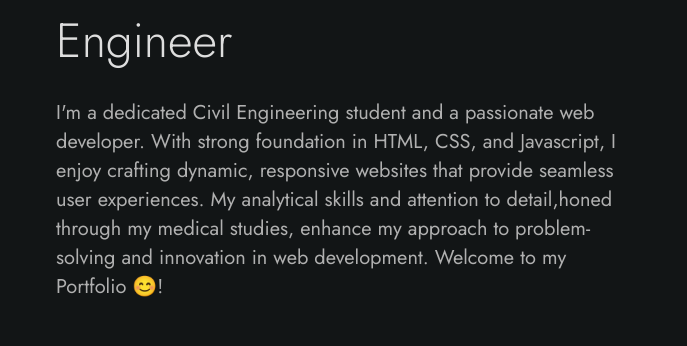
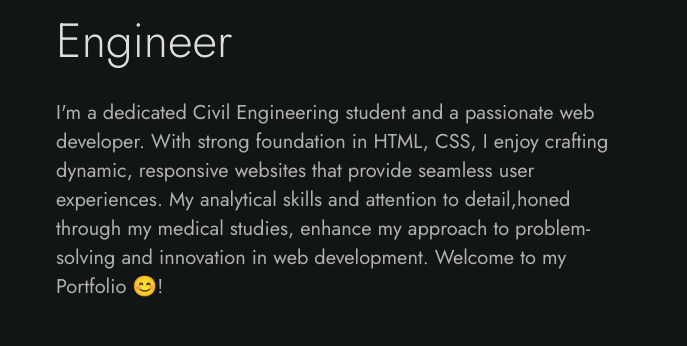
Before and after one commit to Moses2544/Portfolio-Website-Moses, a plain HTML site: page index.html in a window 1280 px wide. Shown: the part 339-685 px from the top of the page, 0-687 px from the left. Drawn offline with Linux system fonts and the light colour scheme.

Commit message:
Update index.html

```diff
--- a/index.html
+++ b/index.html
@@ -66,7 +66,7 @@
             </h1>
 
             <p class="home__description">
-              I'm a dedicated Civil Engineering student and a passionate web developer. With strong foundation in HTML, CSS, and Javascript, I enjoy crafting dynamic, responsive websites that provide seamless user experiences. My analytical skills and attention to detail,honed through my medical studies, enhance my approach to problem-solving and innovation in web development. Welcome to my Portfolio 😊!
+              I'm a dedicated Civil Engineering student and a passionate web developer. With strong foundation in HTML, CSS, I enjoy crafting dynamic, responsive websites that provide seamless user experiences. My analytical skills and attention to detail,honed through my medical studies, enhance my approach to problem-solving and innovation in web development. Welcome to my Portfolio 😊!
             </p>
 
             <div class="home__button">
```
